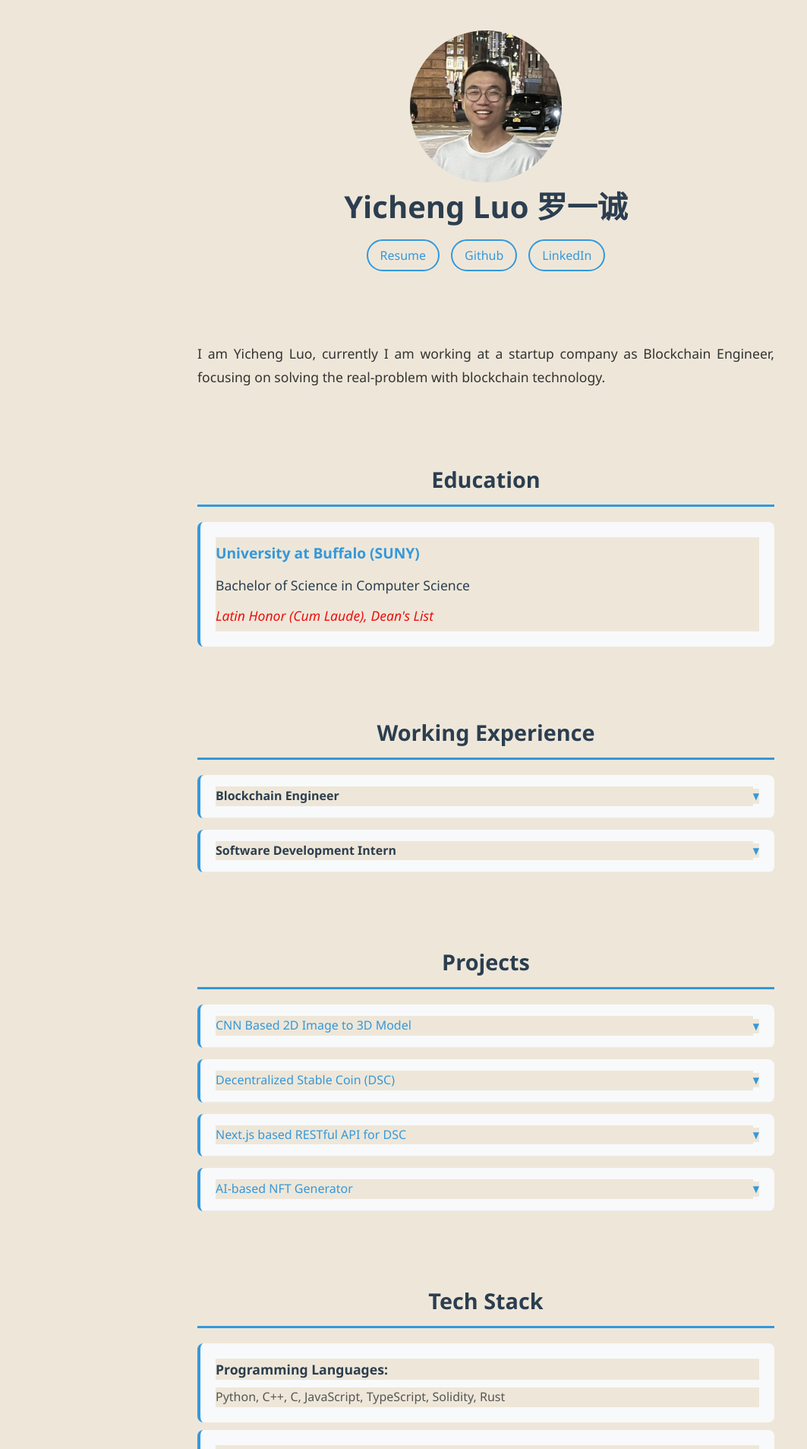
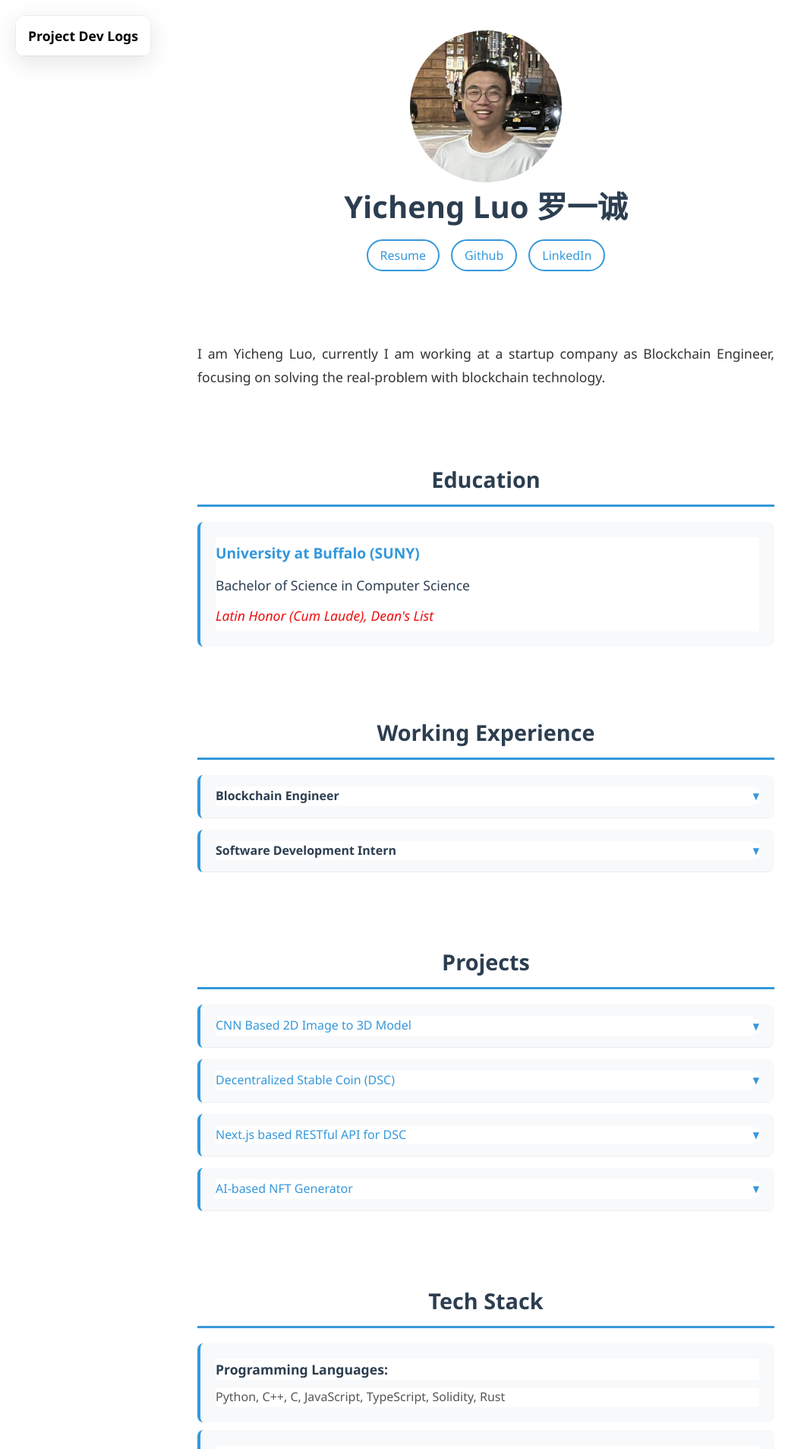
Before and after one commit to yluoc/yluoc.github.io, a Next.js app: page / in a window 1280 px wide. Shown: the top 1907 px of the page at 76% size, without its empty margins (0-1063 px from the left). Built offline with nearby package versions, Linux system fonts and the light colour scheme.

Commit message:
add a devs log to profile to record some projects' developing process

```diff
--- a/package.json
+++ b/package.json
@@ -11,7 +11,8 @@
   "dependencies": {
     "next": "14.0.4",
     "react": "^18",
-    "react-dom": "^18"
+    "react-dom": "^18",
+    "react-markdown": "^10.1.0"
   },
   "devDependencies": {
     "@types/node": "^20",
--- /dev/null
+++ b/src/components/DevsLog.tsx
@@ -0,0 +1,76 @@
+import React, { useState } from 'react';
+import { useRouter } from 'next/router';
+
+interface LogEntry {
+  id: number;
+  title: string;
+  description: string;
+  // type: 'feature' | 'bugfix' | 'update' | 'refactor';
+  page?: string; // Optional page to navigate to
+  externalUrl?: string; // Optional external URL
+}
+
+const DevsLog: React.FC = () => {
+  const [isExpanded, setIsExpanded] = useState(false);
+  const router = useRouter();
+
+  const logEntries: LogEntry[] = [
+    {
+      id: 1,
+      title: 'Dyson Sphere Program Editable 3D Planet Model',
+      description: 'A editable 3D planet model for DSP player, you can click the planet to get the shortest point between all points on the planet and you can select a specific section of the planet model to get building options.',
+      // type: 'feature',
+      page: '/projects/nextjs-migration'
+    }
+  ];
+
+  const getTypeIcon = (type: string) => {
+    return ''; // No icons for minimal design
+  };
+
+  const handleEntryClick = (entry: LogEntry) => {
+    if (entry.externalUrl) {
+      window.open(entry.externalUrl, '_blank', 'noopener,noreferrer');
+    } else if (entry.page) {
+      router.push(entry.page);
+    }
+  };
+
+  return (
+    <div className="devs-log-container">
+      <div
+        className="devs-log-header"
+        onClick={() => setIsExpanded(!isExpanded)}
+      >
+        <span className="devs-log-title">
+          Project Dev Logs
+        </span>
+      </div>
+
+      {isExpanded && (
+        <div className="devs-log-content">
+           <div className="devs-log-list">
+             {logEntries.map((entry) => (
+               <div
+                 key={entry.id}
+                 className={`devs-log-entry ${entry.page || entry.externalUrl ? 'clickable' : ''}`}
+                 onClick={() => handleEntryClick(entry)}
+               >
+                 <div className="devs-log-entry-header">
+
+                 </div>
+                 <h4 className="devs-log-entry-title">
+                   {entry.title}
+                   {(entry.page || entry.externalUrl) && <span className="devs-log-link-icon">🔗</span>}
+                 </h4>
+                 <p className="devs-log-entry-description">{entry.description}</p>
+               </div>
+             ))}
+           </div>
+        </div>
+      )}
+    </div>
+  );
+};
+
+export default DevsLog;
--- a/src/pages/index.tsx
+++ b/src/pages/index.tsx
@@ -8,6 +8,7 @@ import ProfileProjects from '../components/ProfileProjects';
 import ProfileSkills from '../components/ProfileSkills';
 import ProfileCertifications from '../components/ProfileCertifications';
 import ProfileContact from '../components/ProfileContact';
+import DevsLog from '../components/DevsLog';
 
 const Home: React.FC = () => {
   return (
@@ -18,6 +19,7 @@ const Home: React.FC = () => {
         <meta name="viewport" content="width=device-width, initial-scale=1.0" />
       </Head>
 
+      <DevsLog />
       <ProfileHeader />
       <ProfileIntroduction />
       <ProfileEducation />
--- a/src/styles/globals.css
+++ b/src/styles/globals.css
@@ -1,5 +1,5 @@
 * {
-    background-color: #eee7d9;
+    background-color: #ffffff;
     margin: 0;
     padding: 0;
     box-sizing: border-box;
@@ -346,6 +346,186 @@ body {
     line-height: 1.6;
 }
 
+/* Devs Log Styling */
+.devs-log-container {
+    position: fixed;
+    top: 20px;
+    left: 20px;
+    z-index: 1000;
+    max-width: 400px;
+    background-color: #ffffff;
+    border-radius: 12px;
+    box-shadow: 0 8px 32px rgba(0, 0, 0, 0.1);
+    border: 1px solid #e9ecef;
+    overflow: hidden;
+    transition: all 0.3s ease;
+}
+
+.devs-log-container:hover {
+    box-shadow: 0 12px 48px rgba(0, 0, 0, 0.15);
+    transform: translateY(-2px);
+}
+
+.devs-log-header {
+    padding: 12px 16px;
+    background: #ffffff;
+    color: #000000;
+    cursor: pointer;
+    border-bottom: 1px solid #e0e0e0;
+    font-weight: 500;
+    font-size: 1rem;
+}
+
+.devs-log-header:hover {
+    background: #f5f5f5;
+}
+
+.devs-log-title {
+    font-weight: 600;
+    font-size: 1.1rem;
+    display: flex;
+    align-items: center;
+    gap: 8px;
+}
+
+.devs-log-toggle {
+    font-size: 14px;
+    font-weight: bold;
+    transition: transform 0.3s ease;
+}
+
+.devs-log-content {
+    max-height: 500px;
+    overflow-y: auto;
+    background-color: #ffffff;
+}
+
+.devs-log-list {
+    padding: 0;
+}
+
+.devs-log-entry {
+    padding: 8px 16px;
+    border-bottom: 1px solid #f0f0f0;
+    transition: background-color 0.2s ease;
+    font-size: 0.9rem;
+}
+
+.devs-log-entry:last-child {
+    border-bottom: none;
+}
+
+.devs-log-entry:hover {
+    background-color: transparent;
+}
+
+.devs-log-entry.clickable {
+    cursor: pointer;
+    transition: all 0.2s ease;
+}
+
+.devs-log-entry.clickable:hover {
+    background-color: transparent;
+    transform: none;
+    box-shadow: none;
+}
+
+.devs-log-entry-header {
+    display: flex;
+    justify-content: space-between;
+    align-items: center;
+    margin-bottom: 4px;
+}
+
+.devs-log-date {
+    font-size: 0.8rem;
+    color: #666666;
+    font-weight: 400;
+}
+
+.devs-log-type {
+    padding: 2px 6px;
+    border-radius: 4px;
+    color: #666666;
+    font-size: 0.7rem;
+    font-weight: 400;
+    text-transform: uppercase;
+    letter-spacing: 0.3px;
+    background-color: #f5f5f5;
+}
+
+.devs-log-entry-title {
+    font-size: 0.9rem;
+    font-weight: 500;
+    color: #000000;
+    margin: 0 0 4px 0;
+    line-height: 1.3;
+    display: flex;
+    align-items: center;
+    justify-content: space-between;
+}
+
+.devs-log-link-icon {
+    font-size: 0.8rem;
+    opacity: 0.7;
+    transition: opacity 0.2s ease;
+}
+
+.devs-log-entry.clickable:hover .devs-log-link-icon {
+    opacity: 0.7;
+}
+
+.devs-log-entry-description {
+    font-size: 0.8rem;
+    color: #666666;
+    line-height: 1.4;
+    margin: 0;
+}
+
+/* Project Page Markdown Styles */
+.project-content h2 {
+    font-size: 1.3rem;
+    font-weight: 600;
+    color: #2c3e50;
+    margin: 30px 0 15px 0;
+    padding-bottom: 8px;
+    border-bottom: 2px solid #e9ecef;
+}
+
+.project-content h2:first-of-type {
+    margin-top: 0;
+}
+
+.project-content ul {
+    margin: 15px 0;
+    padding-left: 20px;
+}
+
+.project-content li {
+    margin: 8px 0;
+    line-height: 1.5;
+}
+
+.project-content p {
+    margin: 15px 0;
+}
+
+.project-content strong {
+    font-weight: 600;
+    color: #2c3e50;
+}
+
+.project-content blockquote {
+    border-left: 4px solid #3498db;
+    padding-left: 20px;
+    margin: 20px 0;
+    font-style: italic;
+    color: #555555;
+    background-color: #f8f9fa;
+    padding: 15px 20px;
+    border-radius: 4px;
+}
+
 /* Responsive Design */
 @media (max-width: 768px) {
     body {
@@ -383,6 +563,15 @@ body {
         width: 200px;
         text-align: center;
     }
+
+    .devs-log-container {
+        position: fixed;
+        top: 10px;
+        left: 10px;
+        right: 10px;
+        max-width: none;
+        width: calc(100% - 20px);
+    }
 }
 
 @media (max-width: 480px) {
```
Also changed, not shown: src/pages/projects/nextjs-migration.tsx (added, +94 -0 lines), 1 other file (tests, documents, lock files or other folders).
